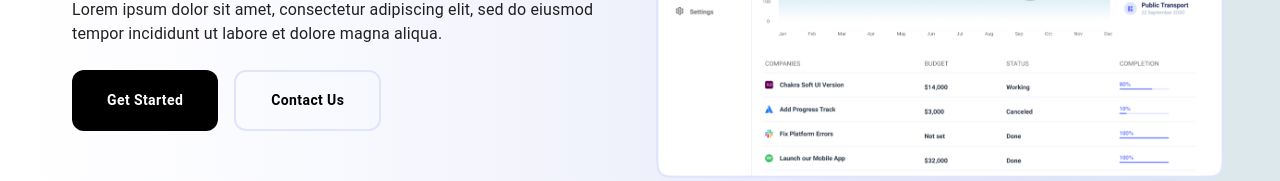
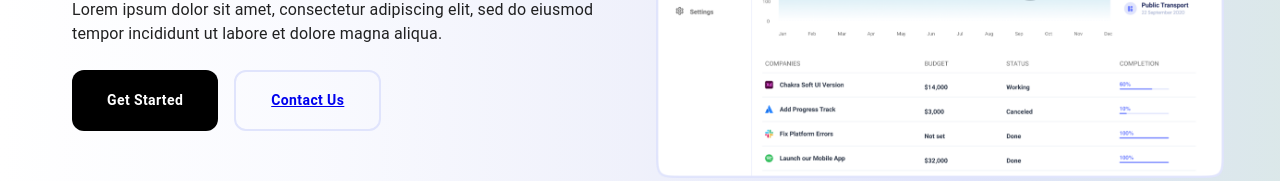
Before and after one commit to Gahramanoval301/SaaS-Community, a React (Vite) app: page /product in a window 1280 px wide. Shown: the part 368-549 px from the top of the page. Built offline with nearby package versions, Linux system fonts and the light colour scheme.

Commit message:
linking of contact account from product page

```diff
--- a/src/components/ProductComps/Starting/index.jsx
+++ b/src/components/ProductComps/Starting/index.jsx
@@ -3,6 +3,7 @@ import { Container, Box, Grid, Stack, Typography, Button } from '@mui/material'
 import Logos from '../../LogosH'
 import ButtonC from '../../Button'
 import styles from './style.module.css'
+import { Link } from 'react-router-dom'
 
 const Starting = () => {
     return (
@@ -27,7 +28,9 @@ const Starting = () => {
                                     <ButtonC title='Get Started' />
                                     <Button className={styles.button}
                                         sx={{ '&:hover': { bgcolor: 'secondary.main' } }}>
-                                        Contact Us
+                                        <Link to={'/contact'}>
+                                            Contact Us
+                                        </Link>
                                     </Button>
                                 </Box>
                             </Stack>
@@ -45,7 +48,7 @@ const Starting = () => {
                     <Logos />
                 </Stack>
             </Container >
-        </Box>
+        </Box >
 
     )
 }
```
